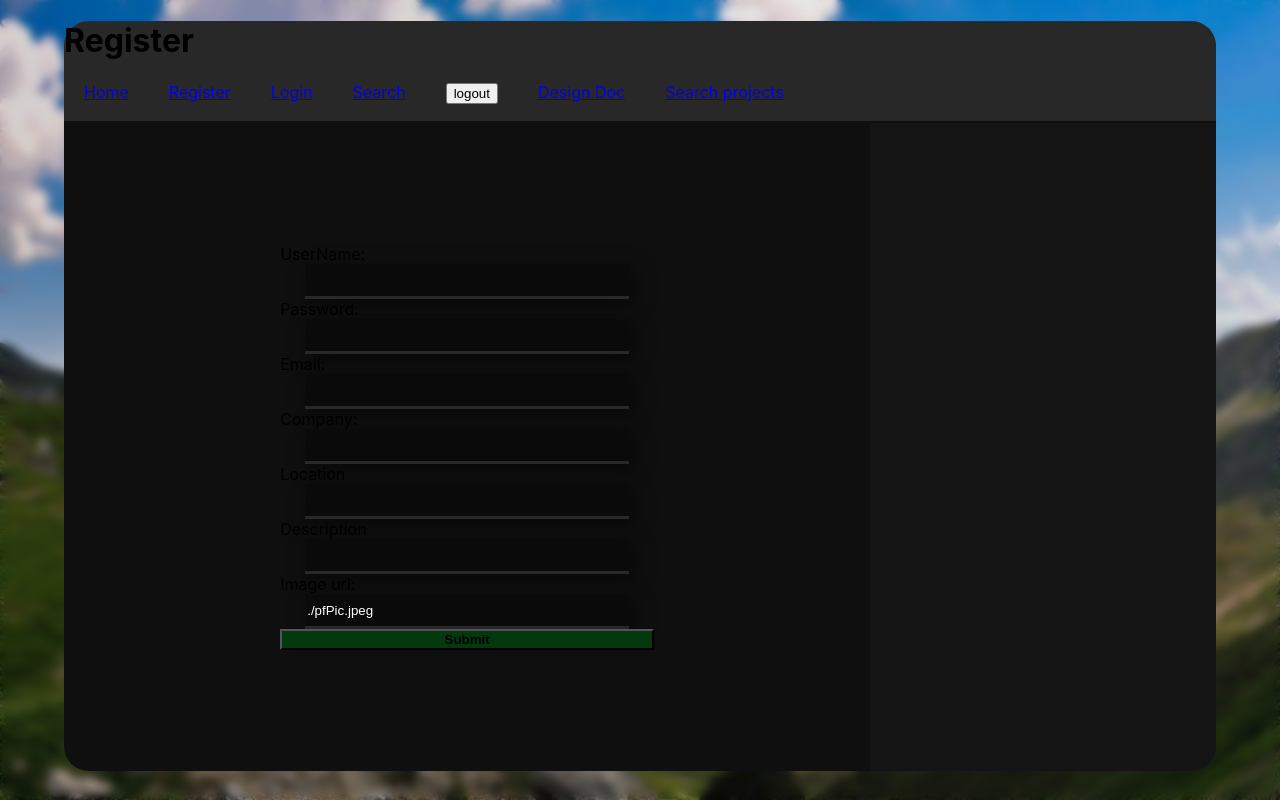
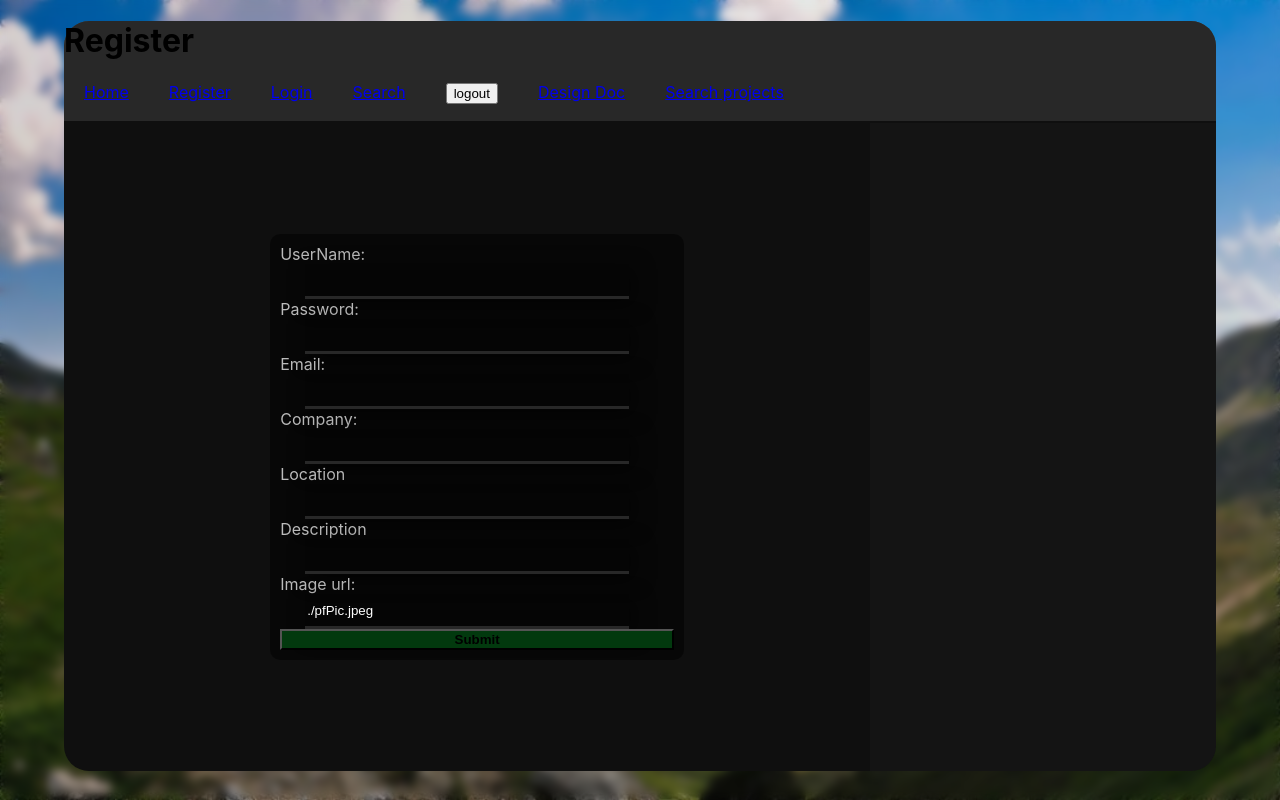
Before and after one commit to jt-rose/gdd-client, a React (Create React App) app: page /register in a window 1280 px wide. Built offline with nearby package versions, Linux system fonts and the light colour scheme.

Commit message:
update register navigation

```diff
--- a/src/pages/Register.js
+++ b/src/pages/Register.js
@@ -7,6 +7,7 @@ import { Navbar } from "../components/Navbar";
 
 export const Register = () => {
   const [user, setNewUser] = useState({ image: "./pfPic.jpeg" });
+  const [errorMessage, setErrorMessage] = useState(null);
 
   let navigate = useNavigate();
 
@@ -18,8 +19,8 @@ export const Register = () => {
   const handleNewUser = async (e) => {
     console.log(user.username);
     e.preventDefault();
-    post("/user/register", {
-      name: user.username,
+    const response = await post("/user/register", {
+      username: user.username,
       password: user.password,
       email: user.email,
       company: user.company,
@@ -27,6 +28,12 @@ export const Register = () => {
       location: user.location,
       image: user.image,
     });
+    console.log(response);
+    if (!response.data.error) {
+      navigate("/");
+    } else {
+      setErrorMessage(response.data.error.message);
+    }
   };
 
   return (
@@ -47,14 +54,16 @@ export const Register = () => {
             </div>
             <div className="content">
               <div className="contentLeft">
+                {errorMessage && <p>{errorMessage}</p>}
                 <form onSubmit={handleNewUser}>
-                  <div id="formdiv">
+                  <div id="formBox">
                     <div className="pairs">
                       UserName:{" "}
                       <input
                         className="input"
                         name="username"
                         onChange={handleChange}
+                        required
                       />
                     </div>
                     <div className="pairs">
@@ -64,6 +73,7 @@ export const Register = () => {
                         className="input"
                         name="password"
                         onChange={handleChange}
+                        required
                       />
                     </div>
                     <div className="pairs">
@@ -72,6 +82,7 @@ export const Register = () => {
                         className="input"
                         name="email"
                         onChange={handleChange}
+                        required
                       />
                     </div>
                     <div className="pairs">
@@ -80,6 +91,7 @@ export const Register = () => {
                         className="input"
                         name="company"
                         onChange={handleChange}
+                        required
                       />
                     </div>
                     <div className="pairs">
@@ -88,12 +100,14 @@ export const Register = () => {
                         className="input"
                         name="location"
                         onChange={handleChange}
+                        required
                       />
                       Description{" "}
                       <input
                         className="input"
                         name="description"
                         onChange={handleChange}
+                        required
                       />
                       Image url:{" "}
                       <input
@@ -101,6 +115,7 @@ export const Register = () => {
                         name="image"
                         value="./pfPic.jpeg"
                         onChange={handleChange}
+                        required
                       />
                       <input
                         id="buttForm1"
```
